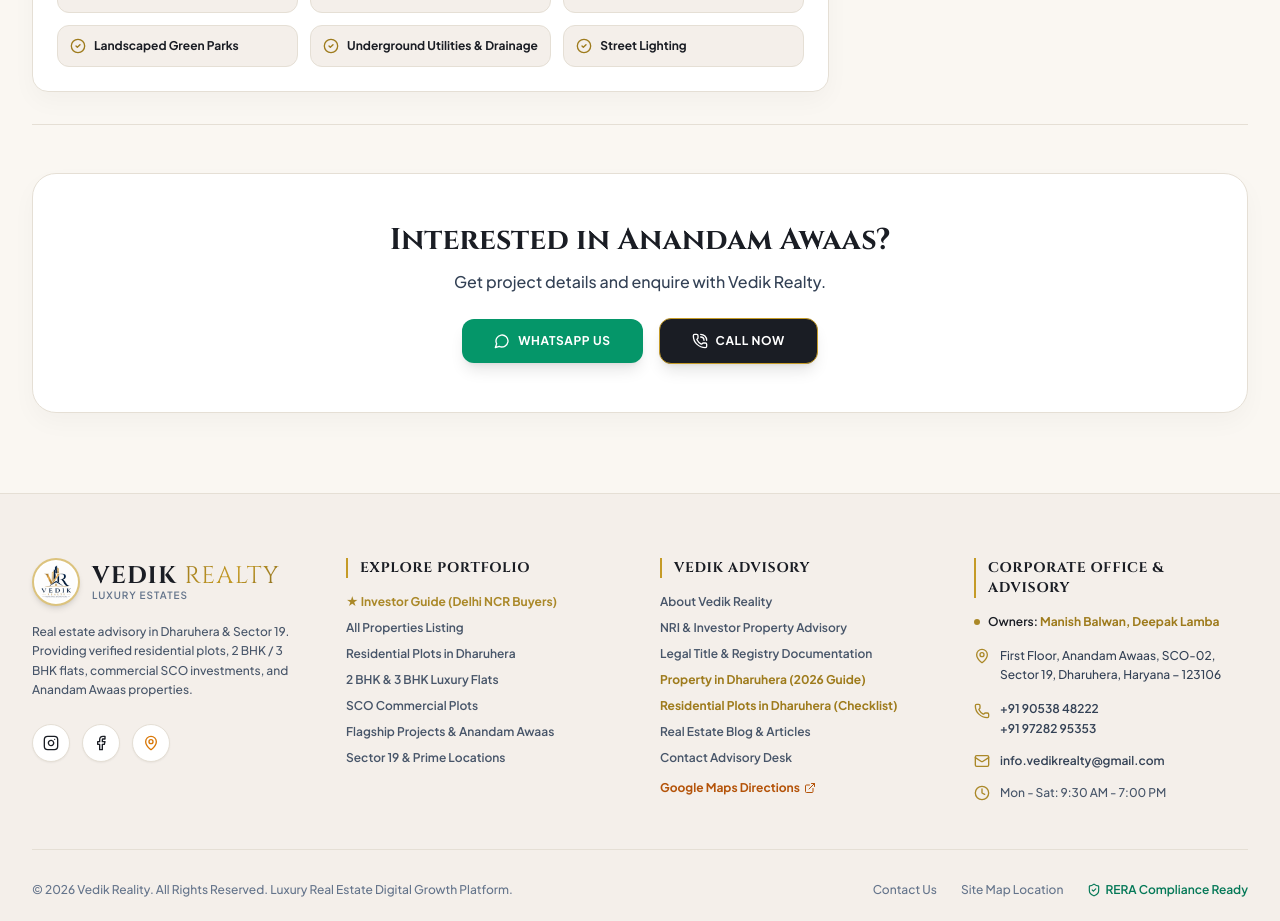
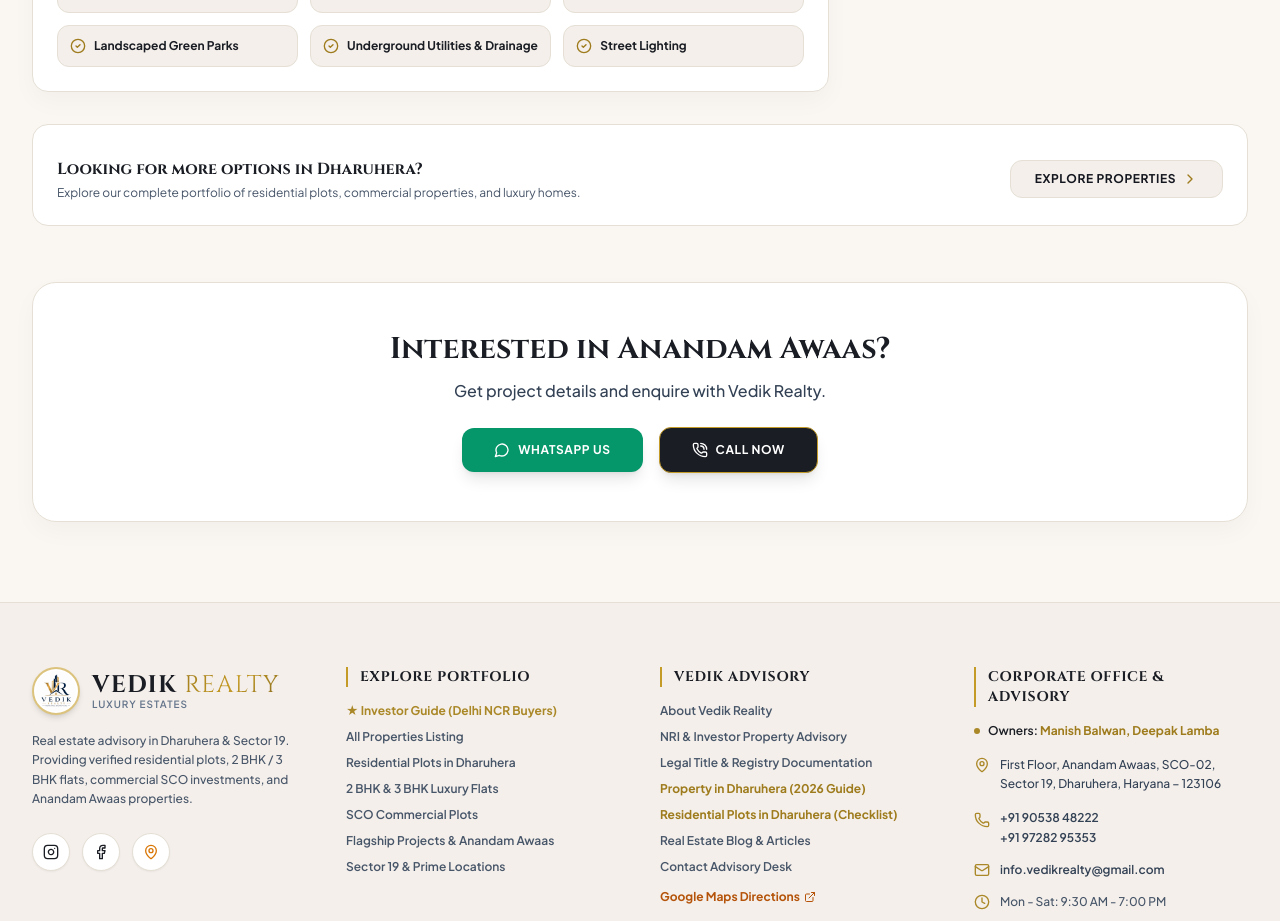
Before and after one commit to bansalsaumya/vedik-reality, a React (Vite) app: page /properties/anandam-awaas-anandam-estate-dharuhera in a window 1280 px wide. Shown: the part 1640-2561 px from the top of the page. Built offline with nearby package versions, Linux system fonts and the light colour scheme; no server answers.

Commit message:
feat(seo): update blog cover images with real aerial photos and add internal links to /properties on project pages

```diff
--- a/src/data/blogData.js
+++ b/src/data/blogData.js
@@ -19,7 +19,7 @@ export const BLOG_POSTS = [
     publishedDate: '2026-10-22',
     readTime: '6 min read',
     category: "Buyer's Guide",
-    coverImage: '/anandam/gate.jpg',
+    coverImage: '/blog-property-in-dharuhera.jpg',
     canonicalUrl: 'https://vedikrealty.com/blog/property-in-dharuhera-buyers-guide-2026',
     tableOfContents: [
       { id: 'overview', title: 'Why Consider Property in Dharuhera?' },
@@ -53,7 +53,7 @@ export const BLOG_POSTS = [
     publishedDate: '2026-10-22',
     readTime: '7 min read',
     category: "Plot Buyer's Guide",
-    coverImage: '/anandam/temple.jpg',
+    coverImage: '/blog-residential-plots-dharuhera.png',
     canonicalUrl: 'https://vedikrealty.com/blog/residential-plots-in-dharuhera-buyers-checklist',
     tableOfContents: [
       { id: 'why-consider-plots', title: 'Why Consider Residential Plots in Dharuhera?' },
--- a/src/pages/ProjectsPage.jsx
+++ b/src/pages/ProjectsPage.jsx
@@ -1,4 +1,5 @@
 import React, { useState, useEffect } from 'react';
+import { Link } from 'react-router-dom';
 import { MapPin, Building, ShieldCheck, PhoneCall, Sparkles, X, CheckCircle2, ChevronLeft, ChevronRight } from 'lucide-react';
 import { motion, AnimatePresence } from 'framer-motion';
 import EnquiryModal from '../components/EnquiryModal';
@@ -44,7 +45,8 @@ export default function ProjectsPage() {
       <div className="max-w-7xl mx-auto px-4 sm:px-6 lg:px-8">
 
         {/* Header */}
-        <div className="mb-12 text-left">
+        <div className="mb-12 flex flex-col md:flex-row md:items-end justify-between gap-6">
+          <div>
             <div className="inline-flex items-center gap-2 px-3.5 py-1 rounded-full bg-cream border border-borderlight text-xs font-bold text-gold-700 tracking-widest uppercase mb-3">
               <Building className="w-3.5 h-3.5" /> Flagship Townships & Developments
             </div>
@@ -54,6 +56,15 @@ export default function ProjectsPage() {
             <p className="mt-2 text-sm text-slate-600 font-medium max-w-2xl">
               Explore 71-Acre RERA approved integrated townships, gated residential plot schemes, and commercial SCO markets in Dharuhera, Haryana.
             </p>
+          </div>
+
+          <Link
+            to="/properties"
+            className="shrink-0 px-6 py-3 rounded-xl bg-charcoal-800 hover:bg-gold-500 text-white hover:text-charcoal-900 font-bold text-xs uppercase tracking-wider transition shadow-md flex items-center gap-2"
+          >
+            <span>Explore All Properties</span>
+            <ChevronRight className="w-4 h-4" />
+          </Link>
         </div>
 
         {/* Project Grid */}
@@ -127,6 +138,26 @@ export default function ProjectsPage() {
               </motion.div>
             );
           })}
+        </div>
+
+        {/* Bottom Internal Linking Banner */}
+        <div className="mt-14 p-8 rounded-3xl bg-cream border border-borderlight flex flex-col md:flex-row items-center justify-between gap-6 shadow-sm">
+          <div className="space-y-1 text-center md:text-left">
+            <h3 className="font-serif text-xl sm:text-2xl font-bold text-charcoal-800">
+              Explore Verified Properties in Dharuhera
+            </h3>
+            <p className="text-xs sm:text-sm text-slate-600 font-medium max-w-xl">
+              From residential plots in Sector 19 and Sector 24 to prime commercial SCO spaces along NH-48, find vetted opportunities with Vedik Realty.
+            </p>
+          </div>
+
+          <Link
+            to="/properties"
+            className="shrink-0 px-8 py-3.5 rounded-xl bg-charcoal-800 hover:bg-gold-500 text-white hover:text-charcoal-900 font-bold text-xs uppercase tracking-wider transition shadow-md flex items-center gap-2"
+          >
+            <span>View All Properties</span>
+            <ChevronRight className="w-4 h-4" />
+          </Link>
         </div>
 
       </div>
--- a/src/pages/PropertyDetailPage.jsx
+++ b/src/pages/PropertyDetailPage.jsx
@@ -304,8 +304,23 @@ export default function PropertyDetailPage() {
 
         </div>
 
+        {/* Internal Link to Properties Catalog */}
+        <div className="pt-8 border-t border-borderlight flex flex-col sm:flex-row items-center justify-between gap-4 p-6 rounded-2xl bg-white border border-borderlight shadow-xs">
+          <div>
+            <h4 className="font-serif text-base font-bold text-charcoal-800">Looking for more options in Dharuhera?</h4>
+            <p className="text-xs text-slate-600 mt-1">Explore our complete portfolio of residential plots, commercial properties, and luxury homes.</p>
+          </div>
+          <Link
+            to="/properties"
+            className="shrink-0 px-6 py-2.5 rounded-xl bg-cream hover:bg-gold-500/20 text-charcoal-900 border border-borderlight text-xs font-bold uppercase tracking-wider transition flex items-center gap-1.5"
+          >
+            <span>Explore Properties</span>
+            <ChevronRight className="w-4 h-4 text-gold-700" />
+          </Link>
+        </div>
+
         {/* Bottom Project CTA */}
-        <div className="pt-12 border-t border-borderlight">
+        <div className="pt-6">
           <div className="glass-card p-8 sm:p-12 rounded-3xl border border-borderlight bg-cream text-center shadow-md">
             <h3 className="font-serif text-2xl sm:text-3xl font-bold text-charcoal-800">
               {property.cta_heading || `Interested in ${property.title}?`}
```
Also changed, not shown: public/blog-property-in-dharuhera.jpg (added), public/blog-residential-plots-dharuhera.png (added). Lines whose indentation alone changed are shown as unchanged.
